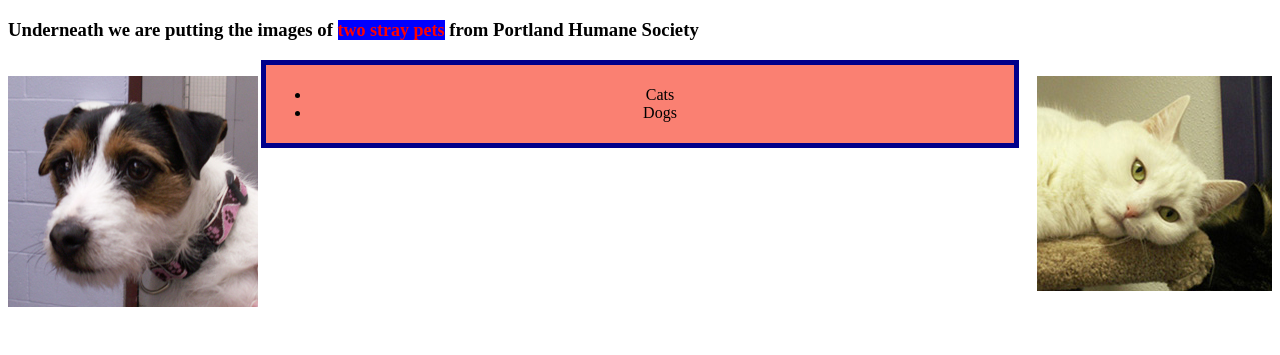
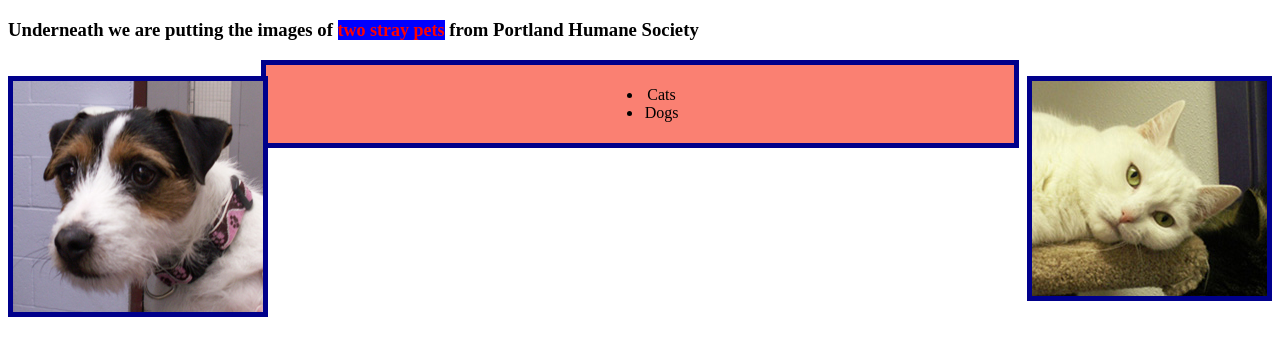
Before and after one commit to CHuber42/animal-shelter, a plain HTML site: page animal-shelter.html in a window 1280 px wide. Shown: the part 61-416 px from the top of the page. Drawn offline with Linux system fonts and the light colour scheme.

Commit message:
got ul box centered within centercolumn

```diff
--- a/css/animalshelter.css
+++ b/css/animalshelter.css
@@ -15,15 +15,26 @@ div.rightcolumn{
 
 }
 
+img{
+  border: 5px solid darkblue;
+}
+
 div.centercolumn{
+  float: center;
   border: 5px solid darkblue;
   padding: 5px;
   margin-left: 20%;
   margin-right: 20%;
   text-align: center;
   background-color: salmon;
+ }
 
-}
+ ul {
+   width: 5%;
+   float: center;
+   margin-left: 45%;
+   margin-right: 50%;
+ }
 
 h3 {
   font-weight: 900;
```
